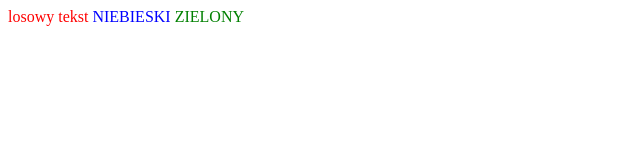
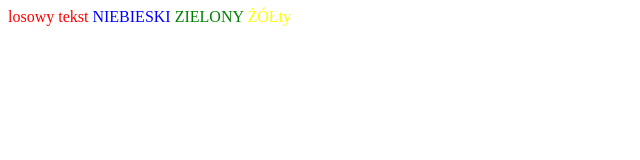
Before and after one commit to 4Z4ZEL/Cieszyn28, a plain HTML site: page index.html in a window 1280 px wide. Shown: the full height of the page, 0-640 px from the left. Drawn offline with Linux system fonts and the light colour scheme.

Commit message:
ostateczne zmiany

```diff
--- a/index.html
+++ b/index.html
@@ -10,5 +10,6 @@
     <font color="red">losowy tekst</font>
     <font color="blue">NIEBIESKI</font>
     <font color="green">ZIELONY</font>
+    <font color="yellow">ŻÓŁty</font>
 </body>
 </html>
```
